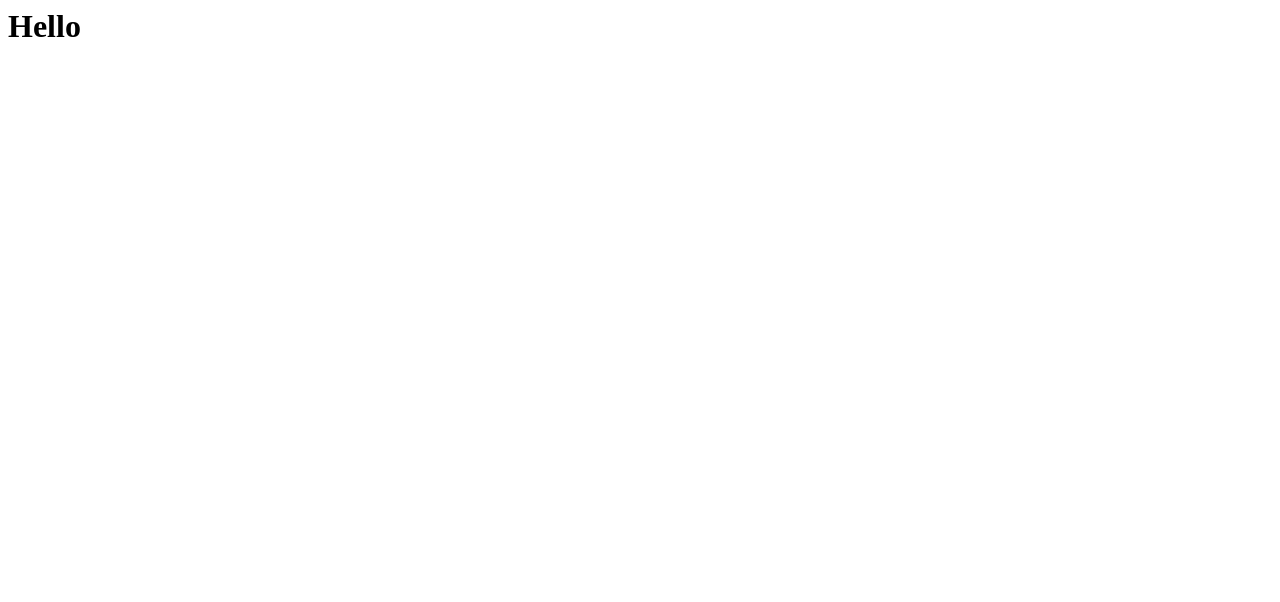
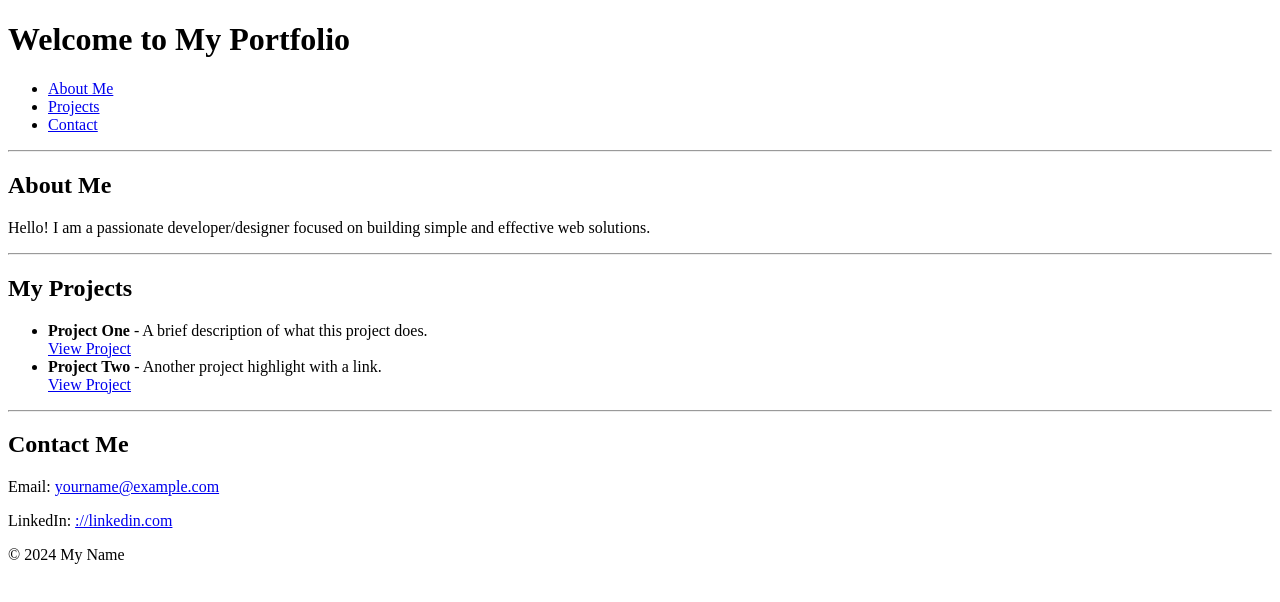
Before and after one commit to Moksha0204/github-actions-zero-to-hero-practice, a plain HTML site: page index.html in a window 1280 px wide. Drawn offline with Linux system fonts and the light colour scheme.

Commit message:
Added portfolio website

```diff
--- a/index.html
+++ b/index.html
@@ -1 +1,63 @@
-<h1>Hello</h1>
+<!DOCTYPE html>
+<html lang="en">
+<head>
+    <meta charset="UTF-8">
+    <meta name="viewport" content="width=device-width, initial-scale=1.0">
+    <title>My Portfolio</title>
+</head>
+<body>
+
+    <!-- Header and Navigation -->
+    <header>
+        <h1>Welcome to My Portfolio</h1>
+        <nav>
+            <ul>
+                <li><a href="#about">About Me</a></li>
+                <li><a href="#projects">Projects</a></li>
+                <li><a href="#contact">Contact</a></li>
+            </ul>
+        </nav>
+    </header>
+
+    <hr>
+
+    <!-- About Section -->
+    <section id="about">
+        <h2>About Me</h2>
+        <p>Hello! I am a passionate developer/designer focused on building simple and effective web solutions.</p>
+    </section>
+
+    <hr>
+
+    <!-- Projects Section -->
+    <section id="projects">
+        <h2>My Projects</h2>
+        <ul>
+            <li>
+                <strong>Project One</strong> - A brief description of what this project does.
+                <br>
+                <a href="#">View Project</a>
+            </li>
+            <li>
+                <strong>Project Two</strong> - Another project highlight with a link.
+                <br>
+                <a href="#">View Project</a>
+            </li>
+        </ul>
+    </section>
+
+    <hr>
+
+    <!-- Contact Section -->
+    <section id="contact">
+        <h2>Contact Me</h2>
+        <p>Email: <a href="mailto:yourname@example.com">yourname@example.com</a></p>
+        <p>LinkedIn: <a href="https://linkedin.com">://linkedin.com</a></p>
+    </section>
+
+    <footer>
+        <p>&copy; 2024 My Name</p>
+    </footer>
+
+</body>
+</html>
```
